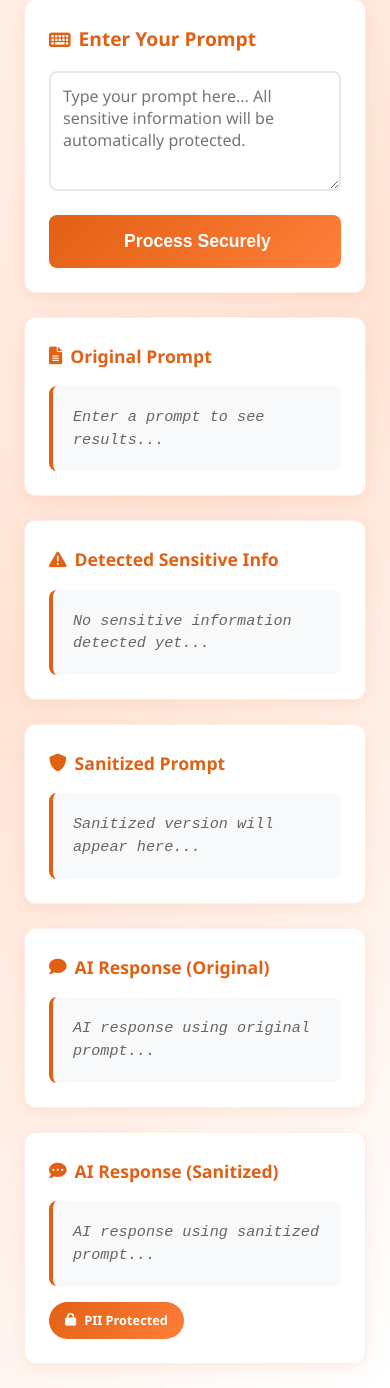
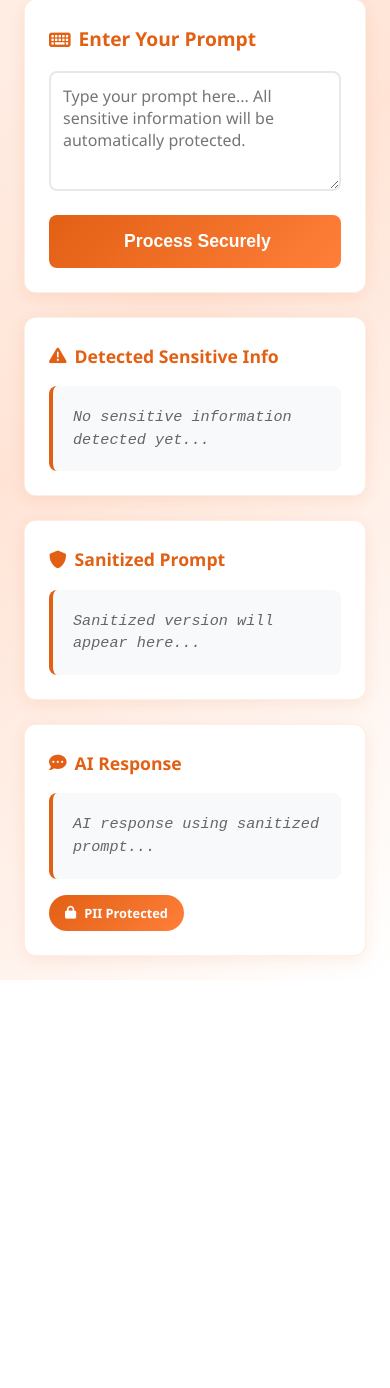
Before and after one commit to zoeychappell/PrivPrompt, a Flask app: page / in a window 390 px wide. Shown: the part 402-1790 px from the top of the page. After the commit the page ends 1382 px from the top, so only its background shows below. Run offline with Flask 3, Linux system fonts and the light colour scheme; parts of the project's set-up code (start-up, migrations or seed data) failed here and were passed over.

Commit message:
fixed phone number sanitization and front end looks nicer

```diff
--- a/my-flask-app/app.py
+++ b/my-flask-app/app.py
@@ -9,9 +9,6 @@ from llm_clients.cohere_llm_client import cohere
 from llm_clients.google_genai_llm_client import call_genai
 from llm_clients.deepseek_llm_client import call_deepseek
 from llm_clients.workers_ai_llm_client import call_workers_ai
-
-# import json
-# import os
 
 app = Flask(__name__, static_folder="static", static_url_path="/static")
 app.config['SEND_FILE_MAX_AGE_DEFAULT'] = 0  # disable caching
@@ -54,64 +51,8 @@ def handle_prompt():
     # sanitize_input returns 7 values now
     sanitized_prompt, _, dict_email, dict_ssn, dict_name, dict_phone, dict_dates = sanitize_input(prompt, interactive=False)
 
-    # -- USE HELPER FUNCTION FOR AI CALLS ---
-    ai_response_original = call_llm(prompt, llm_choice)
-
-    # Get the sanitized response
+    # Get only the sanitized response (skip original for efficiency)
     ai_response_sanitized = call_llm(sanitized_prompt, llm_choice)
-
-    # # UNCOMMENT CODE FOR QA TESTING IF NEEDED
-    # # The code will automatically add text1, text2, and textresponse .txt files in ./QAFolder/ if missing
-    # # Also adds the pii_data.json file. Uncomment import json and import os when using this part
-    # # Must run app.py inside the ./my-flask-app/ folder
-    # #   python app.py
-
-    # # --- Ensure files exist ---
-    # required_files = {
-    #     "text1.txt": "",
-    #     "text2.txt": "",
-    #     "textresponse.txt": "",
-    #     "pii_data.json": {
-    #         "emails": {},
-    #         "ssns": {},
-    #         "names": {},
-    #         "prompt": "",
-    #         "sanitized_prompt": ""
-    #     }
-    # }
-
-    # for filename, default_content in required_files.items():
-    #     path = os.path.join("./QAFolder/", filename)
-    #     if not os.path.exists(path):
-    #         if filename.endswith(".json"):
-    #             with open(path, "w", encoding="utf-8") as f:
-    #                 json.dump(default_content, f, indent=2)
-    #         else:
-    #             with open(path, "w", encoding="utf-8") as f:
-    #                 f.write(default_content)
-
-    # # Appends both responses to textresponse.txt with 5 newlines between (empty file once in a while)
-    # with open("./QAFolder/textresponse.txt", "a", encoding="utf-8") as f:
-    #     f.write(ai_response_original + "\n" * 5 + ai_response_sanitized + "\n" * 5)
-
-    # # Writes each response to its own file (overwriting existing content)
-    # with open("./QAFolder/text1.txt", "w", encoding="utf-8") as f1:
-    #     f1.write(ai_response_original)
-
-    # with open("./QAFolder/text2.txt", "w", encoding="utf-8") as f2:
-    #     f2.write(ai_response_sanitized)
-
-    # # Writes the dictionaries of collected PII into the pii_data.json file
-    # with open("./QAFolder/pii_data.json", "w", encoding="utf-8") as f:
-    #     json.dump({
-    #         "emails": dict_email,
-    #         "ssns":   dict_ssn,
-    #         "names":  dict_name,
-    #         "phones": dict_phone,
-    #         "dates":  dict_dates,
-    #         "prompt": prompt,
-    #         "sanitized_prompt": sanitized_prompt
-    #     }, f, indent=2)
 
     # --- RETURN JSON RESPONSE ---
     return jsonify({
@@ -123,8 +64,7 @@ def handle_prompt():
             "phones": dict_phone,
             "dates": dict_dates
         },
-        "ai_original": ai_response_original,
-        "ai_sanitized": ai_response_sanitized
+        "ai_sanitized": ai_response_sanitized  # Only send sanitized response
     })
 
 
--- a/my-flask-app/sanitize.py
+++ b/my-flask-app/sanitize.py
@@ -516,7 +516,7 @@ def sanitize_phonenumbers(user_input):
         # Replaces matches with a fake number
         dict_phone[phone] = f"(111)111-111{phone_counter}"
         # Rewrites sanitized input with the replacement string
-        sanitized_user_input = user_input.replace(phone, dict_phone[phone])
+        sanitized_user_input = sanitized_user_input.replace(phone, dict_phone[phone])
         phone_counter = phone_counter + 1
     return sanitized_user_input, user_input, dict_phone
 
--- a/my-flask-app/static/script.js
+++ b/my-flask-app/static/script.js
@@ -4,10 +4,8 @@ document.addEventListener("DOMContentLoaded", () => {
     const button = document.getElementById("submitBtn");
     const llmSelector = document.getElementById("llmSelector");
 
-    const originalBox = document.getElementById("originalPrompt");
     const sanitizedBox = document.getElementById("sanitizedPrompt");
     const detectedBox = document.getElementById("detected");
-    const aiResponseOriginal = document.getElementById("aiResponseOriginal");
     const aiResponseSanitized = document.getElementById("aiResponseSanitized");
 
     const apiBase = `${window.location.protocol}//${window.location.hostname}:5001`;
@@ -27,11 +25,9 @@ document.addEventListener("DOMContentLoaded", () => {
         element.style.fontStyle = '';
     }
 
-    // Set initial placeholders
-    setPlaceholder(originalBox, "Enter a prompt to see results...");
+    // Set initial placeholders for only the visible elements
     setPlaceholder(detectedBox, "No sensitive information detected yet...");
     setPlaceholder(sanitizedBox, "Sanitized version will appear here...");
-    setPlaceholder(aiResponseOriginal, "AI response using original prompt...");
     setPlaceholder(aiResponseSanitized, "AI response using sanitized prompt...");
 
     button.addEventListener("click", async () => {
@@ -43,15 +39,10 @@ document.addEventListener("DOMContentLoaded", () => {
             return;
         }
 
-        // Clear previous results and set loading
+        // Clear previous results and set loading for visible elements only
         setLoading(sanitizedBox);
         setLoading(detectedBox);
-        setLoading(aiResponseOriginal);
         setLoading(aiResponseSanitized);
-
-        // Show original prompt immediately
-        originalBox.textContent = prompt;
-        clearStyles(originalBox);
 
         try {
             console.log("Sending request to:", `${apiBase}/api/prompt`);
@@ -84,7 +75,7 @@ document.addEventListener("DOMContentLoaded", () => {
 
             // Update detected info
             if (data.detected) {
-                const { emails, ssns, names, phones } = data.detected;
+                const { emails, ssns, names, phones, dates } = data.detected;
                 const sections = [];
 
                 if (Object.keys(names).length > 0) {
@@ -99,6 +90,9 @@ document.addEventListener("DOMContentLoaded", () => {
                 if (Object.keys(phones).length > 0) {
                     sections.push("Phones: " + Object.keys(phones).join(", "));
                 }
+                if (Object.keys(dates).length > 0) {
+                    sections.push("Dates: " + Object.keys(dates).join(", "));
+                }
 
                 if (sections.length > 0) {
                     detectedBox.textContent = sections.join("\n");
@@ -110,14 +104,7 @@ document.addEventListener("DOMContentLoaded", () => {
                 setPlaceholder(detectedBox, "No sensitive information detected.");
             }
 
-            // Update AI responses
-            if (data.ai_original) {
-                aiResponseOriginal.textContent = data.ai_original;
-                clearStyles(aiResponseOriginal);
-            } else {
-                setPlaceholder(aiResponseOriginal, "No response received.");
-            }
-
+            // Update only the sanitized AI response (skip original)
             if (data.ai_sanitized) {
                 aiResponseSanitized.textContent = data.ai_sanitized;
                 clearStyles(aiResponseSanitized);
@@ -129,11 +116,10 @@ document.addEventListener("DOMContentLoaded", () => {
             console.error("Error:", err);
             sanitizedBox.textContent = "Error: " + err.message;
             detectedBox.textContent = "Error processing request";
-            aiResponseOriginal.textContent = "Error getting response";
             aiResponseSanitized.textContent = "Error getting response";
 
             // Style error messages
-            [sanitizedBox, detectedBox, aiResponseOriginal, aiResponseSanitized].forEach(box => {
+            [sanitizedBox, detectedBox, aiResponseSanitized].forEach(box => {
                 box.style.color = '#dc3545';
                 box.style.fontStyle = 'normal';
             });
--- a/my-flask-app/static/style.css
+++ b/my-flask-app/static/style.css
@@ -153,6 +153,16 @@ body {
   gap: 1.5rem;
 }
 
+.output-row:last-of-type {
+  display: grid;
+  grid-template-columns: 1fr;
+  gap: 1.5rem;
+}
+
+.output-row:last-of-type .output-card {
+  grid-column: 1 / -1;
+}
+
 .full-width {
   grid-column: 1 / -1;
 }
@@ -220,6 +230,10 @@ body {
     grid-template-columns: 1fr;
   }
 
+  .output-row:last-of-type {
+    grid-template-columns: 1fr;
+  }
+
   .header-content {
     flex-direction: column;
     text-align: center;
--- a/my-flask-app/templates/index.html
+++ b/my-flask-app/templates/index.html
@@ -1,4 +1,3 @@
-<!-- index.html -->
 <!DOCTYPE html>
 <html lang="en">
   <head>
@@ -19,7 +18,7 @@
     <header class="banner">
       <div class="header-content">
         <img
-          src="{{ url_for('static', filename='lock.png') }}"
+          src="{{ url_for('static', filename='Lock.png') }}"
           alt="PrivPrompt Logo"
           class="banner-logo"
           onerror="this.style.display='none'"
@@ -61,15 +60,7 @@
 
       <!-- Right Side - Output Section -->
       <div class="output-section">
-        <!-- Row 1: Original Prompt -->
-        <div class="output-card full-width">
-          <h2><i class="fas fa-file-alt"></i> Original Prompt</h2>
-          <div class="content-box" id="originalPrompt">
-            Enter a prompt to see results...
-          </div>
-        </div>
-
-        <!-- Row 2: Detected Info & Sanitized Prompt -->
+        <!-- Row 1: Detected Info & Sanitized Prompt -->
         <div class="output-row">
           <div class="output-card">
             <h2>
@@ -89,17 +80,10 @@
           </div>
         </div>
 
-        <!-- Row 3: AI Responses -->
+        <!-- Row 2: Sanitized AI Response Only -->
         <div class="output-row">
-          <div class="output-card">
-            <h2><i class="fas fa-comment"></i> AI Response (Original)</h2>
-            <div class="content-box" id="aiResponseOriginal">
-              AI response using original prompt...
-            </div>
-          </div>
-
-          <div class="output-card">
-            <h2><i class="fas fa-comment-dots"></i> AI Response (Sanitized)</h2>
+          <div class="output-card full-width">
+            <h2><i class="fas fa-comment-dots"></i> AI Response</h2>
             <div class="content-box" id="aiResponseSanitized">
               AI response using sanitized prompt...
             </div>
```
